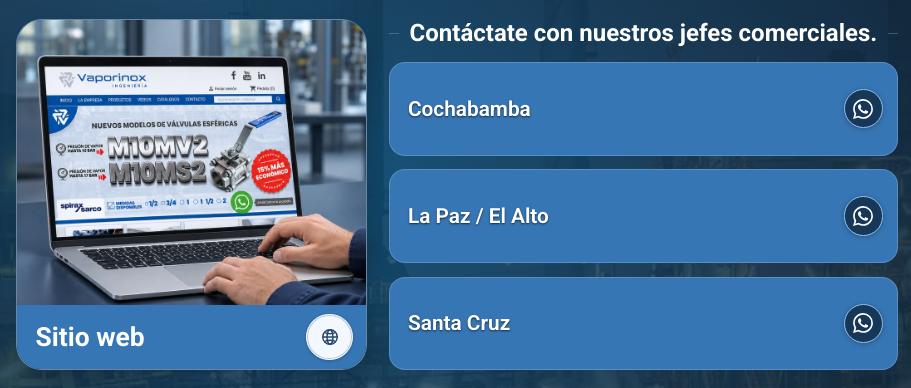
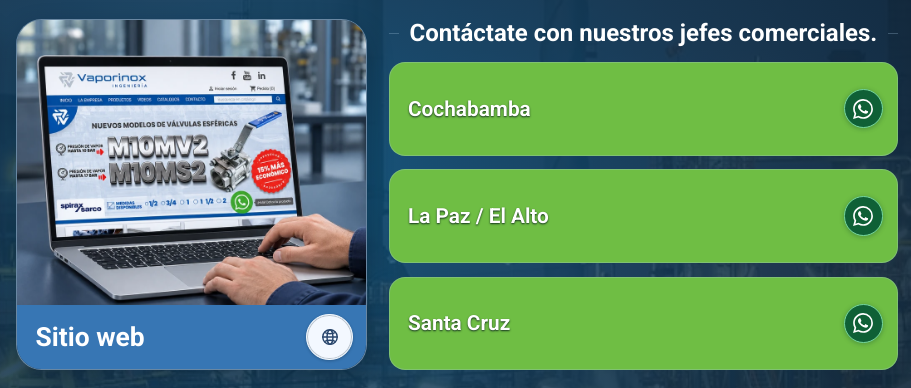
Before and after one commit to vaporinoxsrlcba-bit/Vaporinox-Ingenier-a, a plain HTML site: page index.html in a window 1280 px wide. Shown: the part 206-594 px from the top of the page, 369-1280 px from the left. Drawn offline with Linux system fonts and the light colour scheme.

Commit message:
Restore green WhatsApp contact buttons

```diff
--- a/index.html
+++ b/index.html
@@ -8,7 +8,7 @@
   <title>Vaporinox Ingeniería · Enlaces</title>
   <link rel="icon" href="assets/marca.png">
   <link rel="preload" href="assets/sello-inox.png" as="image" media="(prefers-reduced-motion: no-preference)">
-  <link rel="stylesheet" href="styles.css?v=853582b">
+  <link rel="stylesheet" href="styles.css?v=">
 </head>
 <body>
   <!-- Iconos reutilizables -->
--- a/styles.css
+++ b/styles.css
@@ -10,8 +10,8 @@
   color-scheme: dark;
   --page-background: #0d1e30;
   --action-blue: #3776b4;
-  --contact-blue: var(--action-blue);
-  --contact-hover: #2b649b;
+  --contact-green: #6fbe44;
+  --contact-hover: #61ac39;
   --brand-blue: #007cb9;
   --industrial-halo: color-mix(in srgb, var(--brand-blue) 52%, #132b3f);
   --industrial-backdrop:
@@ -255,14 +255,14 @@ nav .icon-frame {
   padding: .33rem clamp(.5rem, 1.1vw, .9rem) .33rem clamp(.8rem, 1.4vw, 1.15rem);
   border: 1px solid var(--border);
   border-radius: .72rem;
-  background: var(--contact-blue);
+  background: var(--contact-green);
 }
 
-#contactos strong { text-shadow: 0 1px 2px #132b3f; }
+#contactos strong { text-shadow: 0 1px 2px #14321f; }
 #contactos a .icon-frame {
-  border-color: #91bee8;
-  background: #163757;
-  box-shadow: 0 1px 5px #061b3354;
+  border-color: #74d69e;
+  background: #0f6036;
+  box-shadow: 0 1px 5px #073b2b54;
 }
 
 /* Redes sociales */
```
